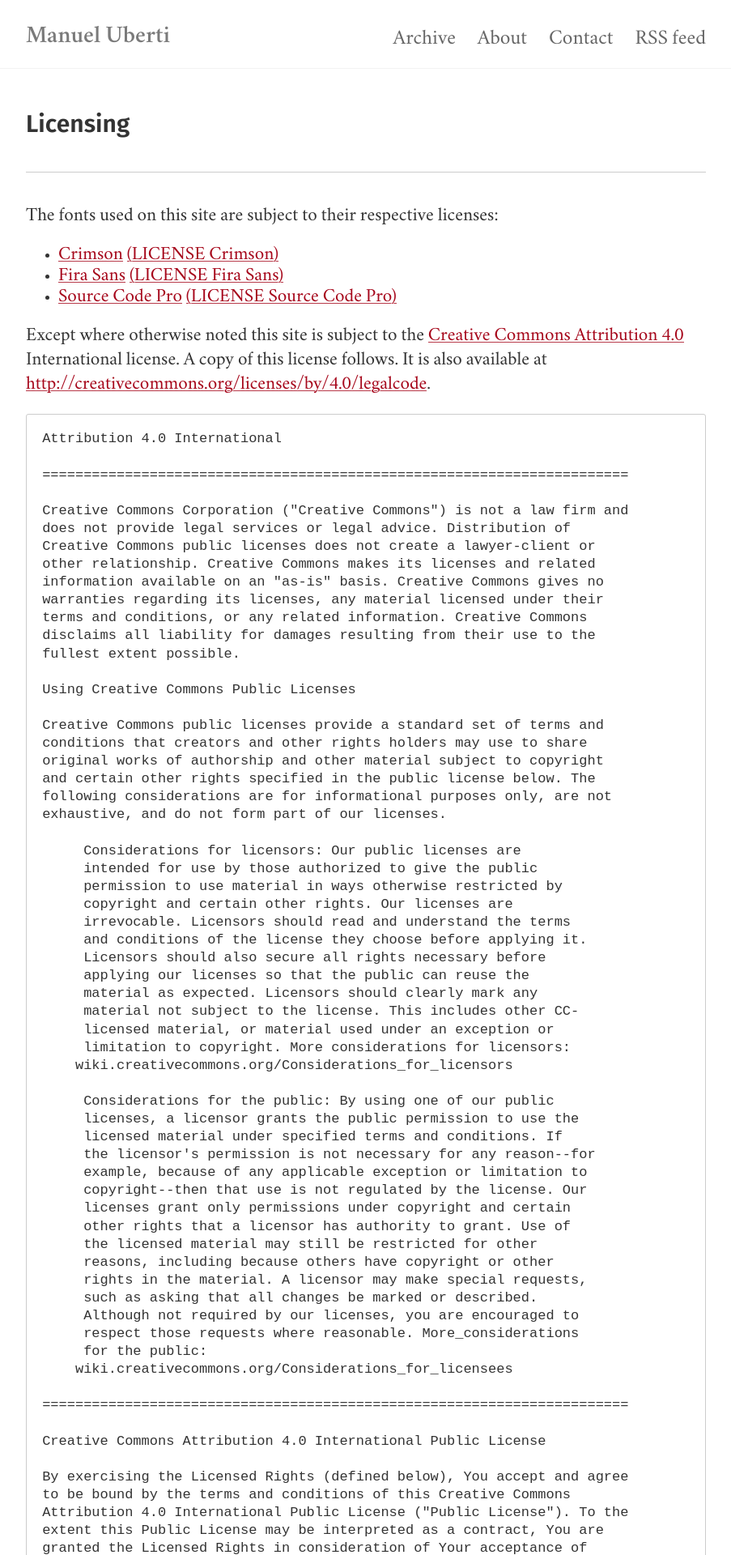
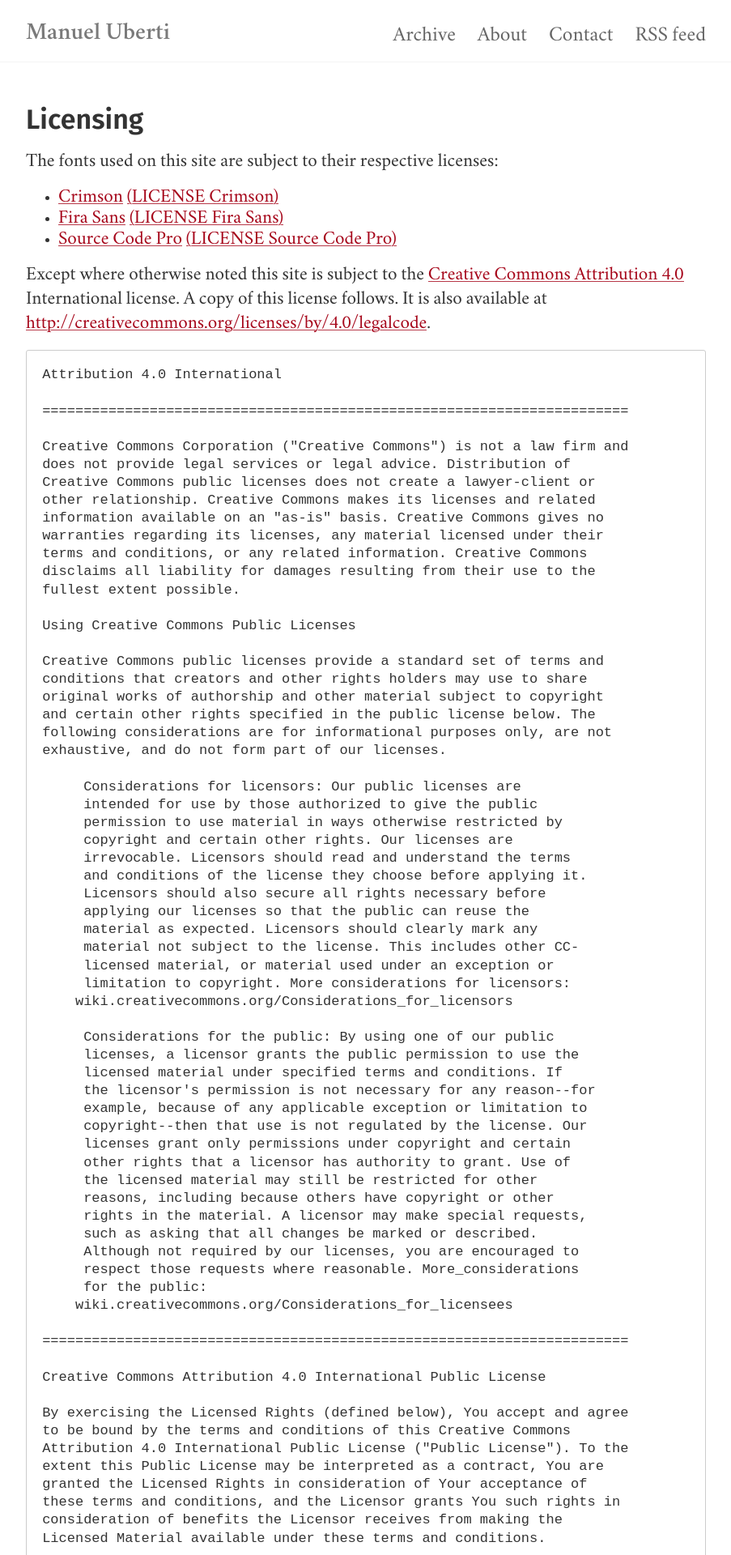
Before and after one commit to manuel-uberti/manuel-uberti.github.io, a Jekyll site: the page built from licensing.md, in a window 1280 px wide. Shown: the top 1920 px of the page at 81% size, without its empty margins (188-1091 px from the left). Built offline with Jekyll 4.4.1, drawn with Linux system fonts in a browser that asks for light colours; some web fonts are replaced.

Commit message:
Reduce space between headings and posts

```diff
--- a/_layouts/page.html
+++ b/_layouts/page.html
@@ -3,9 +3,8 @@
 ---
 <div class="post">
   <header class="post-header">
-      <h1 class="h2">{{ page.title }}</h1>
+      <h1>{{ page.title }}</h1>
   </header>
-  <hr>
   <article class="post-content">
       {{ content }}
   </article>
--- a/_sass/_variables.scss
+++ b/_sass/_variables.scss
@@ -147,7 +147,7 @@
 
 // Whitespace
 $space-1: .5rem !default;
-$space-2: 1rem !default;
+$space-2: .8rem !default;
 $space-3: 2rem !default;
 $space-4: 4rem !default;
 
```
